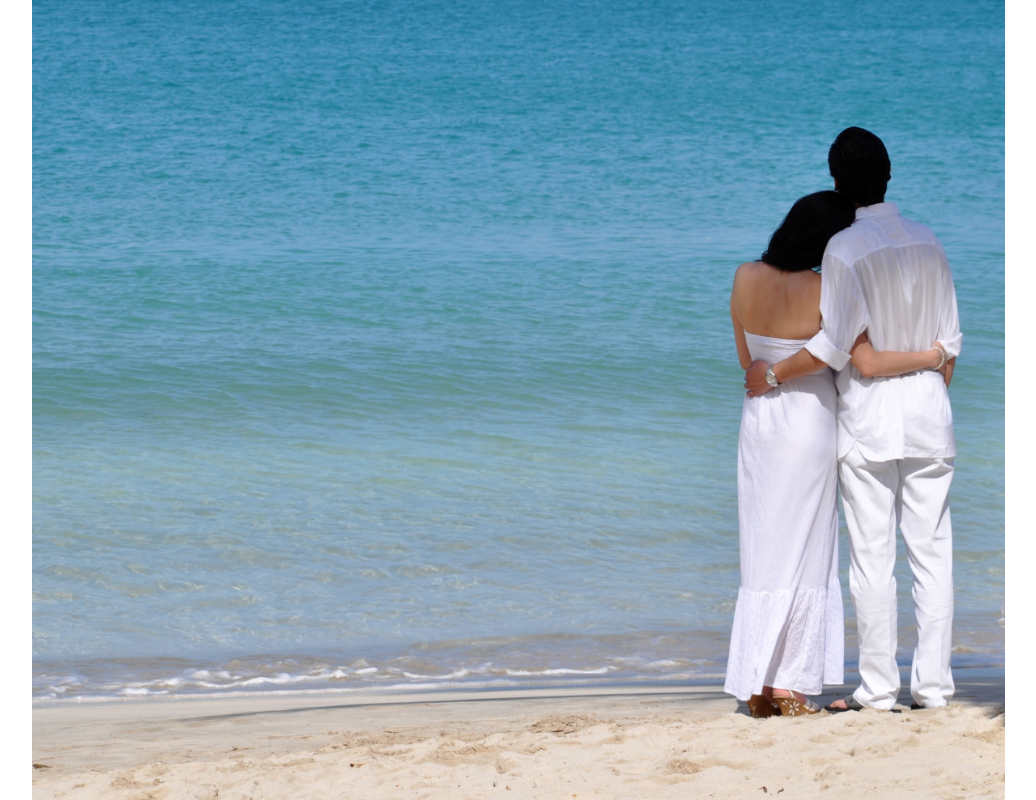
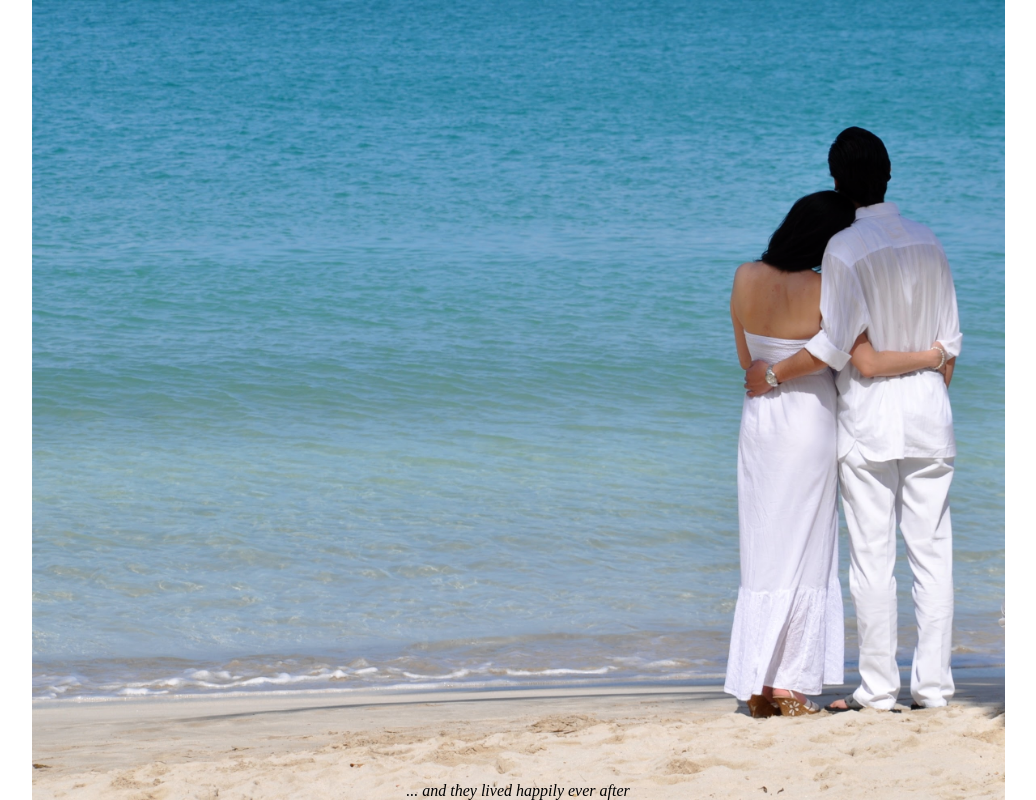
Before and after one commit to hburkart/hburkart.github.io, a plain HTML site: page index.html in a window 1280 px wide. Shown: the whole page, without its empty margins (122-1158 px from the left). Drawn offline with Linux system fonts and the light colour scheme.

Commit message:
Added text

```diff
--- a/index.html
+++ b/index.html
@@ -18,5 +18,6 @@
   </head>
   <body>
     <!-- Your page content goes here -->
+    <div style="position: absolute; bottom: 0; left: 0; right: 0; text-align: center; font-style: italic;">... and they lived happily ever after</div>
   </body>
 </html>
```
